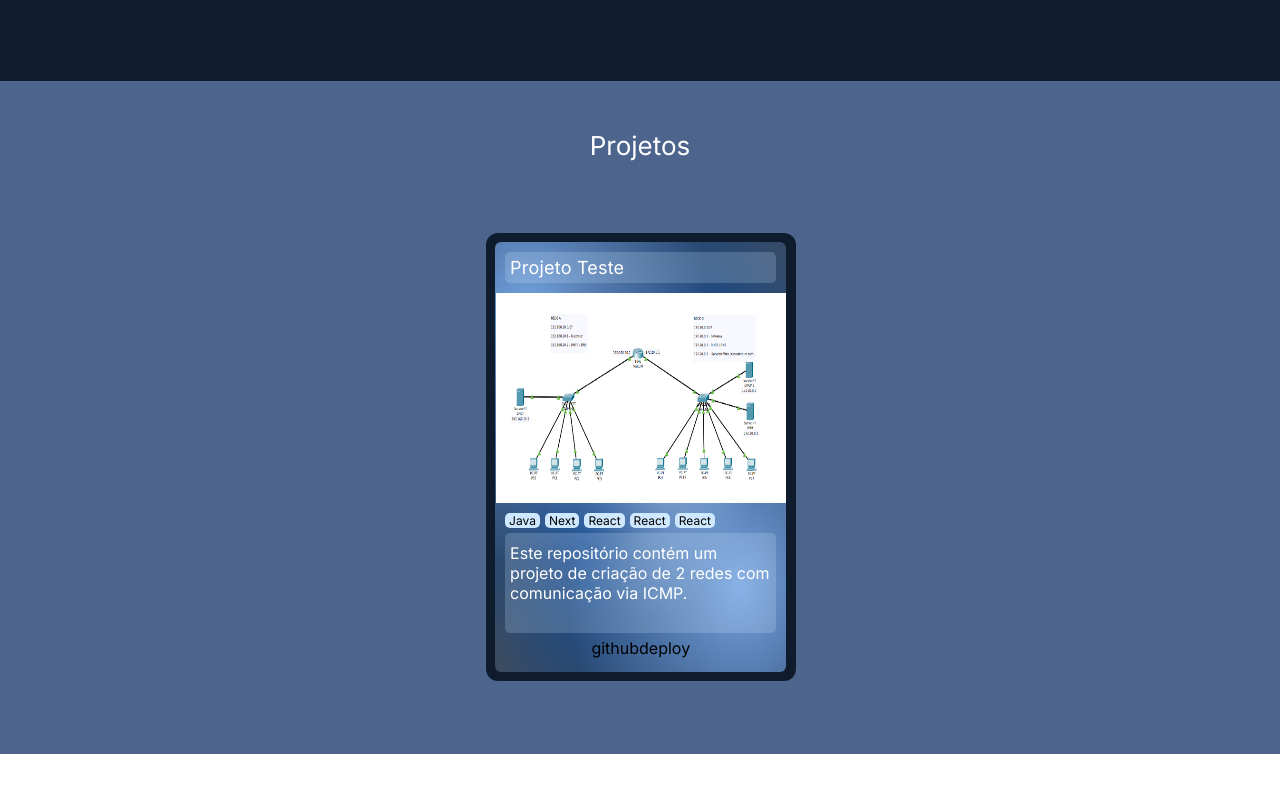
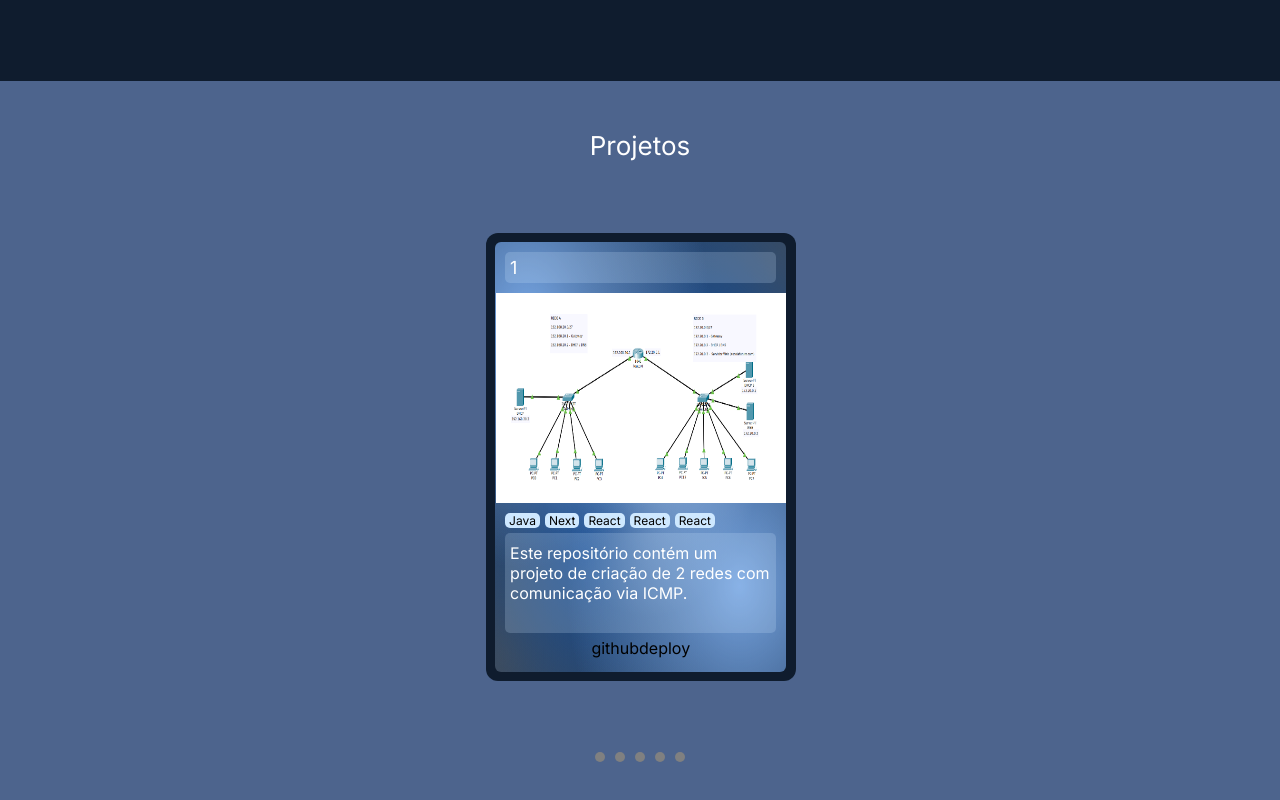
Before and after one commit to danargolo/portfolio, a Next.js app: page / in a window 1280 px wide. Shown: the part 624-1424 px from the top of the page. Before the commit the page ends 1378 px from the top, so only its background shows below. Built offline with nearby package versions, Linux system fonts and the light colour scheme.

Commit message:
feat: start indicators

```diff
--- a/src/components/ProjectsPreviews/index.jsx
+++ b/src/components/ProjectsPreviews/index.jsx
@@ -1,20 +1,43 @@
+"use client"
+import { useEffect, useRef } from 'react';
 import { Card } from '../ui/Card'
 import * as S from './styles'
 
 
 export const Projects = () => {
+  const wrapper = useRef();
+
+  const handleClick = () => {
+    wrapper.current.scrollLeft+=338
+    console.log(wrapper.current.scrollLeft)
+    console.log(wrapper)
+
+  }
+
+  useEffect(() => {
+    wrapper.current.scrollLeft = 2
+
+  }, [])
+
   return(
 
     <S.Projects id='projects'>
       <S.ProjectsWrapper>
         <S.Text>Projetos</S.Text>
-        <S.CardsWrapper>
-          <Card />
-          <Card />
-          <Card />
-          <Card />
-          <Card />
+        <S.CardsWrapper ref={wrapper}>
+          <Card text='1'/>
+          <Card text='2'/>
+          <Card text='3'/>
+          <Card text='4'/>
+          <Card text='5'/>
         </S.CardsWrapper>
+        <S.Indicators>
+          <S.Indicator onClick={() => handleClick()}></S.Indicator>
+          <S.Indicator onClick={() => handleClick()}></S.Indicator>
+          <S.Indicator onClick={() => handleClick()}></S.Indicator>
+          <S.Indicator onClick={() => handleClick()}></S.Indicator>
+          <S.Indicator onClick={() => handleClick()}></S.Indicator>
+        </S.Indicators>
       </S.ProjectsWrapper>
     </S.Projects>
   )
--- a/src/components/ProjectsPreviews/styles.js
+++ b/src/components/ProjectsPreviews/styles.js
@@ -46,3 +46,16 @@ export const CardsWrapper = styled.div`
   }
   /* border: 2px solid red; */
 `
+
+export const Indicators = styled.div`
+  display: flex;
+  justify-content: center;
+`
+export const Indicator = styled.div`
+  width: 10px;
+  height: 10px;
+  border-radius: 50%;
+  background-color: gray;
+  margin: 0 5px;
+  cursor: pointer;
+`
--- a/src/components/ui/Card/index.jsx
+++ b/src/components/ui/Card/index.jsx
@@ -3,12 +3,12 @@ import * as S from './styles'
 import test from 'public/codeInProgress.png'
 import test2 from 'public/projeto.png'
 
-export const Card = () => {
+export const Card = ({text}) => {
   return (
     <S.Card>
       <S.BackgroundCard>
         <S.Tittle>
-          Projeto teste
+          {text}
         </S.Tittle>
         <S.ImageWrapper src={test2} width={290} height={210}/>
         <S.Stacks>
```
